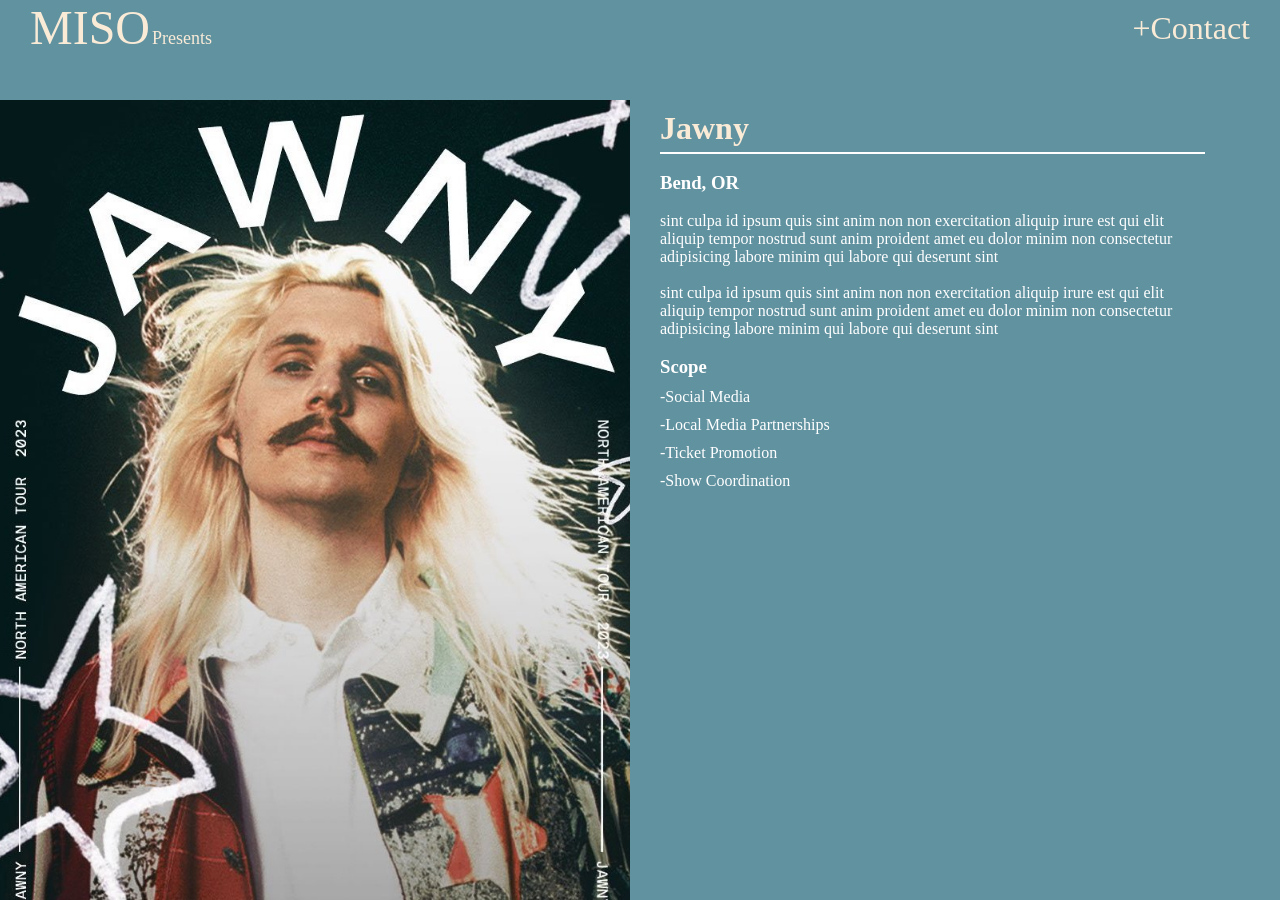
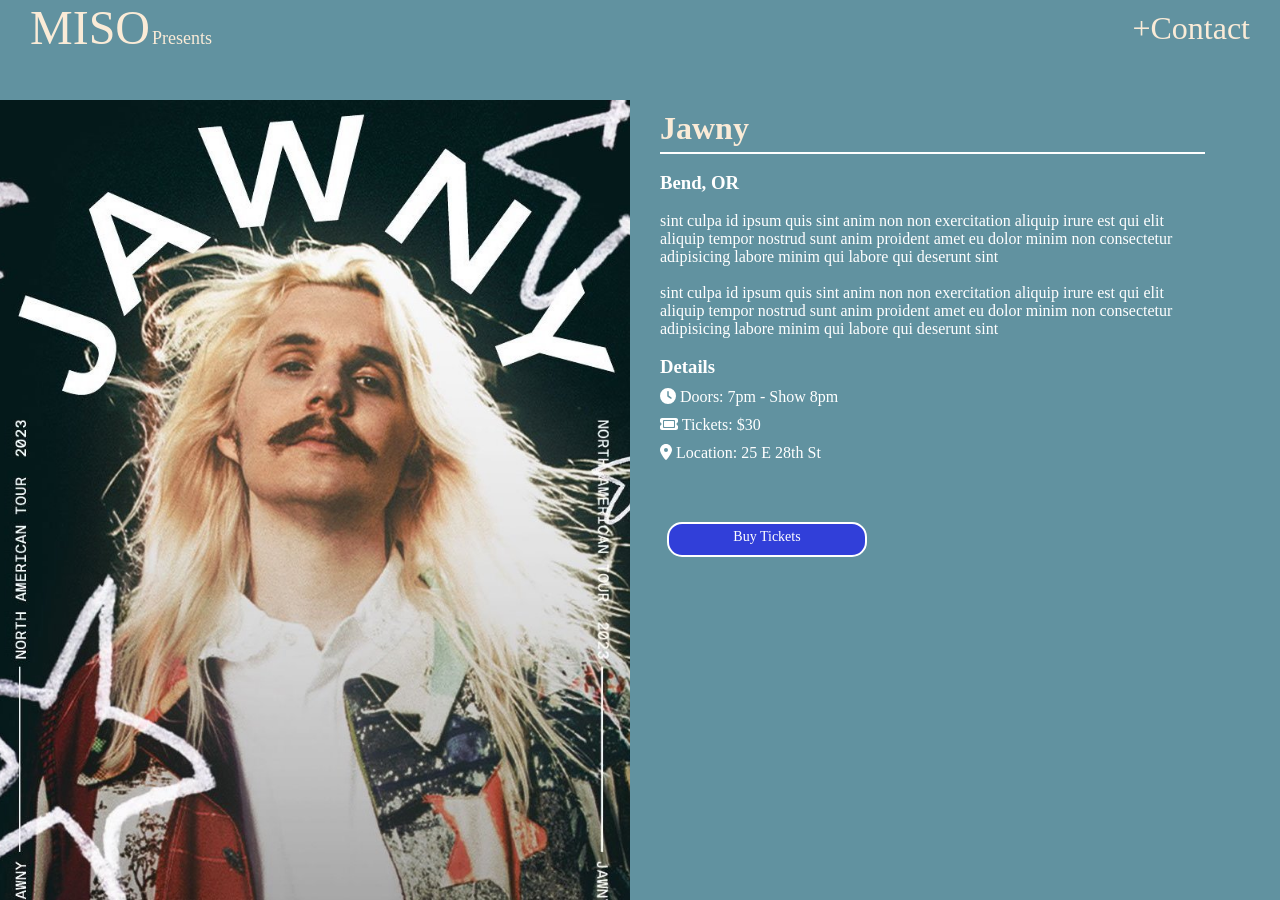
Before and after one commit to PeterwMcClelland/Miso, a React (Create React App) app: page /jawny in a window 1280 px wide. Built offline with nearby package versions, Linux system fonts and the light colour scheme.

Commit message:
scss update

```diff
--- a/src/components/Header/Header.js
+++ b/src/components/Header/Header.js
@@ -1,6 +1,6 @@
 import React from "react";
 import { NavLink } from "react-router-dom";
-import "./header.css";
+import "./header.scss";
 
 import { useMatch } from "react-router-dom";
 
--- a/src/components/Header/header.css
+++ b/src/components/Header/header.scss
@@ -1,5 +1,3 @@
-/* Fonts */
-
 .header {
   height: 70px;
   display: flex;
@@ -9,15 +7,15 @@
   top: 0;
   z-index: 1000;
   background-color: #6192a0;
-}
 
-.header-icon {
+  &-icon {
     text-align: left;
     font-size: xxx-large;
     padding-left: 30px;
     font-family: "Knewave", cursive;
     color: antiquewhite;
     text-decoration: none;
+  }
 }
 
 .title-small {
@@ -37,8 +35,7 @@
 a {
   text-decoration: none;
 
-}
-
-.active-link {
+  &.active-link {
     color: rgb(92, 58, 58);
   }
+}
--- a/src/components/Hero/HeroPage.js
+++ b/src/components/Hero/HeroPage.js
@@ -14,11 +14,7 @@ const ticket = <FontAwesomeIcon icon={faTicket} />;
 const location = <FontAwesomeIcon icon={faLocationDot} />;
 const downArrow = <FontAwesomeIcon icon={faArrowDownLong} />;
 
-
-
-
 function HeroPage() {
-
   const showRef = useRef(null);
 
   const scrollToShows = () => {
@@ -31,17 +27,21 @@ function HeroPage() {
     <div className="shows-background">
       <body className="hero-page">
         <div className="show-btn-container">
-          <div className="shows-button" onClick={scrollToShows}>Upcoming Shows</div>
+          <div className="shows-button" onClick={scrollToShows}>
+            Upcoming Shows
+          </div>
           <div className="down-arrow">{downArrow}</div>
         </div>
       </body>
       <div ref={showRef} className="show-page">
-      <h1 >Coming Soon</h1>
+        <h1>Coming Soon</h1>
         <div className="three-columns">
           {/* column 1 */}
           <div className="column">
             <div className="artist-card">
+            <Link to="/jawny">
               <div className="img-jawny"></div>
+              </Link>
               <h2 className="h2-artist">Jawny</h2>
               <div id="show-info">
                 <ul className="show-info">
@@ -54,13 +54,15 @@ function HeroPage() {
                     Buy Tickets
                   </div>
                   <Link to="/jawny">
-                    <div className="button">Learn More</div>
+                    <div id="button-info" className="button">Learn More</div>
                   </Link>
                 </div>
               </div>
             </div>
             <div className="artist-card">
+            <Link to="/mereba">
               <div className="img-mereba"></div>
+              </Link>
               <h2 className="h2-artist">Mereba</h2>
               <div id="show-info">
                 <ul className="show-info">
@@ -73,7 +75,7 @@ function HeroPage() {
                     Buy Tickets
                   </div>
                   <Link to="/mereba">
-                    <div className="button">Learn More</div>
+                    <div id="button-info" className="button">Learn More</div>
                   </Link>
                 </div>
               </div>
@@ -82,7 +84,9 @@ function HeroPage() {
           {/* column 2 */}
           <div className="column">
             <div className="artist-card">
+            <Link to="/freddiegibbs">
               <div className="img-freddie"></div>
+              </Link>
               <h2 className="h2-artist">Freddie Gibbs</h2>
               <div id="show-info">
                 <ul className="show-info">
@@ -95,13 +99,15 @@ function HeroPage() {
                     Buy Tickets
                   </div>
                   <Link to="/freddiegibbs">
-                    <div className="button">Learn More</div>
+                    <div id="button-info" className="button">Learn More</div>
                   </Link>
                 </div>
               </div>
             </div>
             <div className="artist-card">
+            <Link to="/kingkrule">
               <div className="img-king"></div>
+              </Link>
               <h2 className="h2-artist">King Krule</h2>
               <div id="show-info">
                 <ul className="show-info">
@@ -114,14 +120,16 @@ function HeroPage() {
                     Buy Tickets
                   </div>
                   <Link to="/kingkrule">
-                    <div className="button">Learn More</div>
+                    <div id="button-info" className="button">Learn More</div>
                   </Link>
                 </div>
               </div>
             </div>
           </div>
           {/* column 3 */}
-          <div id="announc-h1" className="column">Announcements</div>
+          <div id="announc-h1" className="column">
+            Announcements
+          </div>
         </div>
       </div>
     </div>
--- a/src/components/Hero/heropage.scss
+++ b/src/components/Hero/heropage.scss
@@ -19,12 +19,12 @@
   font-family: "Knewave", cursive;
   font-size: x-large;
   color: antiquewhite;
-  transition: .5s;
+  transition: 0.5s;
 }
 
 .shows-button:hover {
   font-size: xx-large;
-  transition: .5s;
+  transition: 0.5s;
   cursor: pointer;
 }
 
@@ -39,6 +39,7 @@
 
 .show-page {
   margin-top: 250px;
+  padding-top: 75px;
 }
 
 @keyframes fadeIn {
@@ -73,6 +74,7 @@
   margin-bottom: 10px;
 }
 
+
 .img-jawny {
   @extend %img-common;
   background-image: url("../../assets/Images/Jawny-Vancouver+Artwork.jpg");
@@ -92,11 +94,6 @@
   background-image: url("../../assets/Images/mereba-press-photo-scaled.jpg");
   @extend %img-common;
 }
-
-// .shows-background {
-//   background-color: blueviolet;
-//   min-height: 100%;
-// }
 
 a {
   color: white;
@@ -145,21 +142,50 @@ h1 {
   border-radius: 15px;
   font-family: "Cantata One", serif;
   font-size: 14px;
+  transition: .3s;
 }
 
 #button-blue {
   background-color: rgb(49, 63, 217);
-  transition: .3s;
+  transition: 0.3s;
 }
 
 #button-blue:hover {
   background-color: rgb(0, 132, 255);
-  transition: .3s;
+  transition: 0.3s;
   cursor: pointer;
+}
 
+.button-prof {
+  height: 35px;
+  width: 200px;
+  border: white solid 2px;
+  margin: 60px 30px 30px 7px;
+  padding-top: 5px;
+  border-radius: 15px;
+  font-family: "Cantata One", serif;
+  font-size: 14px;
+  text-align: center;
+
+}
+
+#button-blue-prof {
+  background-color: rgb(49, 63, 217);
+  transition: 0.3s;
+}
+
+#button-blue-prof:hover {
+  background-color: rgb(0, 132, 255);
+  transition: 0.3s;
+  cursor: pointer;
 }
 
 #announc-h1 {
   font-family: "Knewave", cursive;
   color: antiquewhite;
 }
+
+#button-info:hover {
+  background-color: #676767;
+  transition: .3s;
+}
--- a/src/components/Work/WorkHistory/FreddieGibbs.js
+++ b/src/components/Work/WorkHistory/FreddieGibbs.js
@@ -2,6 +2,16 @@ import React, { useState, useEffect } from "react";
 import "./workhistory.scss";
 import { loremIpsum } from "lorem-ipsum";
 import ScrollTrigger from "react-scroll-trigger";
+import { FontAwesomeIcon } from "@fortawesome/react-fontawesome";
+import {
+  faClock,
+  faTicket,
+  faLocationDot,
+} from "@fortawesome/free-solid-svg-icons";
+
+const clock = <FontAwesomeIcon icon={faClock} />;
+const ticket = <FontAwesomeIcon icon={faTicket} />;
+const location = <FontAwesomeIcon icon={faLocationDot} />;
 
 function FreddieGibbs() {
   useEffect(() => {
@@ -41,13 +51,15 @@ function FreddieGibbs() {
           <br />
           <p>{lorem}</p>
           <br />
-          <h3>Scope</h3>
+          <h3>Details</h3>
           <ul className="scope">
-            <li>-Social Media</li>
-            <li>-Local Media Partnerships</li>
-            <li>-Ticket Promotion</li>
-            <li>-Show Coordination</li>
+            <li>{clock} Doors: 7pm - Show 8pm</li>
+            <li>{ticket} Tickets: $30</li>
+            <li>{location} Location: 25 E 28th St</li>
           </ul>
+          <div id="button-blue-prof" className="button-prof">
+            Buy Tickets
+          </div>
         </div>
       </div>
     </ScrollTrigger>
--- a/src/components/Work/WorkHistory/Jawny.js
+++ b/src/components/Work/WorkHistory/Jawny.js
@@ -2,6 +2,16 @@ import React, { useState, useEffect } from "react";
 import "./workhistory.scss";
 import { loremIpsum } from "lorem-ipsum";
 import ScrollTrigger from "react-scroll-trigger";
+import { FontAwesomeIcon } from "@fortawesome/react-fontawesome";
+import {
+  faClock,
+  faTicket,
+  faLocationDot,
+} from "@fortawesome/free-solid-svg-icons";
+
+const clock = <FontAwesomeIcon icon={faClock} />;
+const ticket = <FontAwesomeIcon icon={faTicket} />;
+const location = <FontAwesomeIcon icon={faLocationDot} />;
 
 function Jawny() {
   useEffect(() => {
@@ -24,8 +34,6 @@ function Jawny() {
     );
   }, []);
 
-
-
   return (
     <ScrollTrigger onEnter={onEnterViewport}>
       <div
@@ -43,13 +51,15 @@ function Jawny() {
           <br />
           <p>{lorem}</p>
           <br />
-          <h3>Scope</h3>
+          <h3>Details</h3>
           <ul className="scope">
-            <li>-Social Media</li>
-            <li>-Local Media Partnerships</li>
-            <li>-Ticket Promotion</li>
-            <li>-Show Coordination</li>
+            <li>{clock} Doors: 7pm - Show 8pm</li>
+            <li>{ticket} Tickets: $30</li>
+            <li>{location} Location: 25 E 28th St</li>
           </ul>
+          <div id="button-blue-prof" className="button-prof">
+            Buy Tickets
+          </div>
         </div>
       </div>
     </ScrollTrigger>
--- a/src/components/Work/WorkHistory/KingKrule.js
+++ b/src/components/Work/WorkHistory/KingKrule.js
@@ -2,6 +2,16 @@ import React, { useState, useEffect } from "react";
 import "./workhistory.scss";
 import { loremIpsum } from "lorem-ipsum";
 import ScrollTrigger from "react-scroll-trigger";
+import { FontAwesomeIcon } from "@fortawesome/react-fontawesome";
+import {
+  faClock,
+  faTicket,
+  faLocationDot,
+} from "@fortawesome/free-solid-svg-icons";
+
+const clock = <FontAwesomeIcon icon={faClock} />;
+const ticket = <FontAwesomeIcon icon={faTicket} />;
+const location = <FontAwesomeIcon icon={faLocationDot} />;
 
 function KingKrule() {
   useEffect(() => {
@@ -41,13 +51,15 @@ function KingKrule() {
           <br />
           <p>{lorem}</p>
           <br />
-          <h3>Scope</h3>
+          <h3>Details</h3>
           <ul className="scope">
-            <li>-Social Media</li>
-            <li>-Local Media Partnerships</li>
-            <li>-Ticket Promotion</li>
-            <li>-Show Coordination</li>
+            <li>{clock} Doors: 7pm - Show 8pm</li>
+            <li>{ticket} Tickets: $30</li>
+            <li>{location} Location: 25 E 28th St</li>
           </ul>
+          <div id="button-blue-prof" className="button-prof">
+            Buy Tickets
+          </div>
         </div>
       </div>
     </ScrollTrigger>
--- a/src/components/Work/WorkHistory/Mereba.js
+++ b/src/components/Work/WorkHistory/Mereba.js
@@ -2,6 +2,16 @@ import React, { useState, useEffect } from "react";
 import "./workhistory.scss";
 import { loremIpsum } from "lorem-ipsum";
 import ScrollTrigger from "react-scroll-trigger";
+import { FontAwesomeIcon } from "@fortawesome/react-fontawesome";
+import {
+  faClock,
+  faTicket,
+  faLocationDot,
+} from "@fortawesome/free-solid-svg-icons";
+
+const clock = <FontAwesomeIcon icon={faClock} />;
+const ticket = <FontAwesomeIcon icon={faTicket} />;
+const location = <FontAwesomeIcon icon={faLocationDot} />;
 
 function Mereba() {
   useEffect(() => {
@@ -41,13 +51,15 @@ function Mereba() {
           <br />
           <p>{lorem}</p>
           <br />
-          <h3>Scope</h3>
+          <h3>Details</h3>
           <ul className="scope">
-            <li>-Social Media</li>
-            <li>-Local Media Partnerships</li>
-            <li>-Ticket Promotion</li>
-            <li>-Show Coordination</li>
+            <li>{clock} Doors: 7pm - Show 8pm</li>
+            <li>{ticket} Tickets: $30</li>
+            <li>{location} Location: 25 E 28th St</li>
           </ul>
+          <div id="button-blue-prof" className="button-prof">
+            Buy Tickets
+          </div>
         </div>
       </div>
     </ScrollTrigger>
```
Lines whose indentation alone changed are shown as unchanged.
